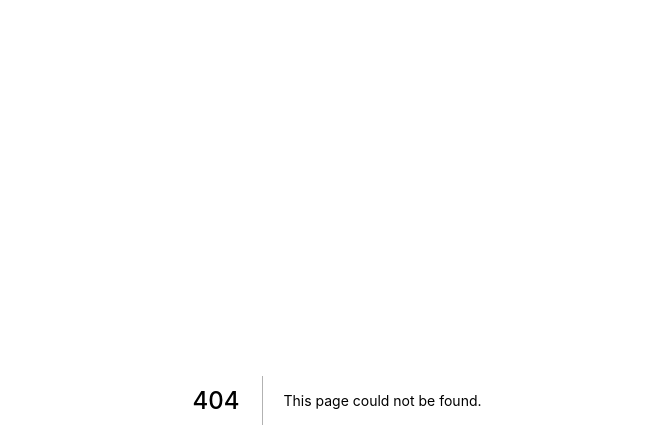
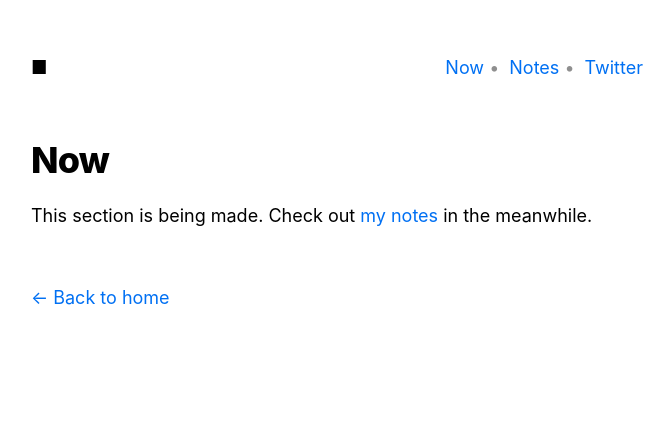
Before and after one commit to mnpw/mrinal.pw, a Next.js app: page /now in a window 1280 px wide. Before the commit this address had no page. Shown: the top 448 px of the page, without its empty margins (303-974 px from the left). Built offline with nearby package versions, Linux system fonts and the light colour scheme.

Commit message:
Add now page

```diff
--- a/components/layout.js
+++ b/components/layout.js
@@ -1,6 +1,7 @@
 import Head from 'next/head'
 import styles from './layout.module.css'
 import Link from 'next/link'
+import utilStyles from '../styles/utils.module.css'
 
 const name = 'Mrinal Paliwal'
 export const siteTitle = 'mnpw\'s garden'
@@ -19,7 +20,10 @@ export default function Layout({ children, home }) {
             <header className={styles.header}>
                 <Link href="/"><span className={styles.home}>■</span></Link>
                 <span>
+                    <Link href="/now/" ><a className={styles.navbar}>Now</a></Link>
+                    <span className={styles.disc}> •</span>
                     <Link href="/notes/" ><a className={styles.navbar}>Notes</a></Link>
+                    <span className={styles.disc}> •</span>
                     <Link href="https://www.twitter.com/_mnpw"><a className={styles.navbar}>Twitter</a></Link>
                 </span>
             </header>
--- a/components/layout.module.css
+++ b/components/layout.module.css
@@ -27,3 +27,7 @@
 .navbar {
     margin-left: 10px;
 }
+
+.disc {
+    color: rgb(143, 143, 143);
+}
--- /dev/null
+++ b/pages/now/index.js
@@ -0,0 +1,16 @@
+import Layout from "../../components/layout"
+import Link from 'next/link'
+import utilStyles from '../../styles/utils.module.css'
+
+export default function Posts() {
+    return (
+        <Layout>
+            <h2 className={utilStyles.headingXl}>Now</h2>
+            <ul className={utilStyles.list}>
+                <li className={utilStyles.listItem}>
+                    This section is being made. Check out <Link href="/notes/"><a>my notes</a></Link> in the meanwhile.
+                </li>
+            </ul>
+        </Layout>
+    )
+}
```
